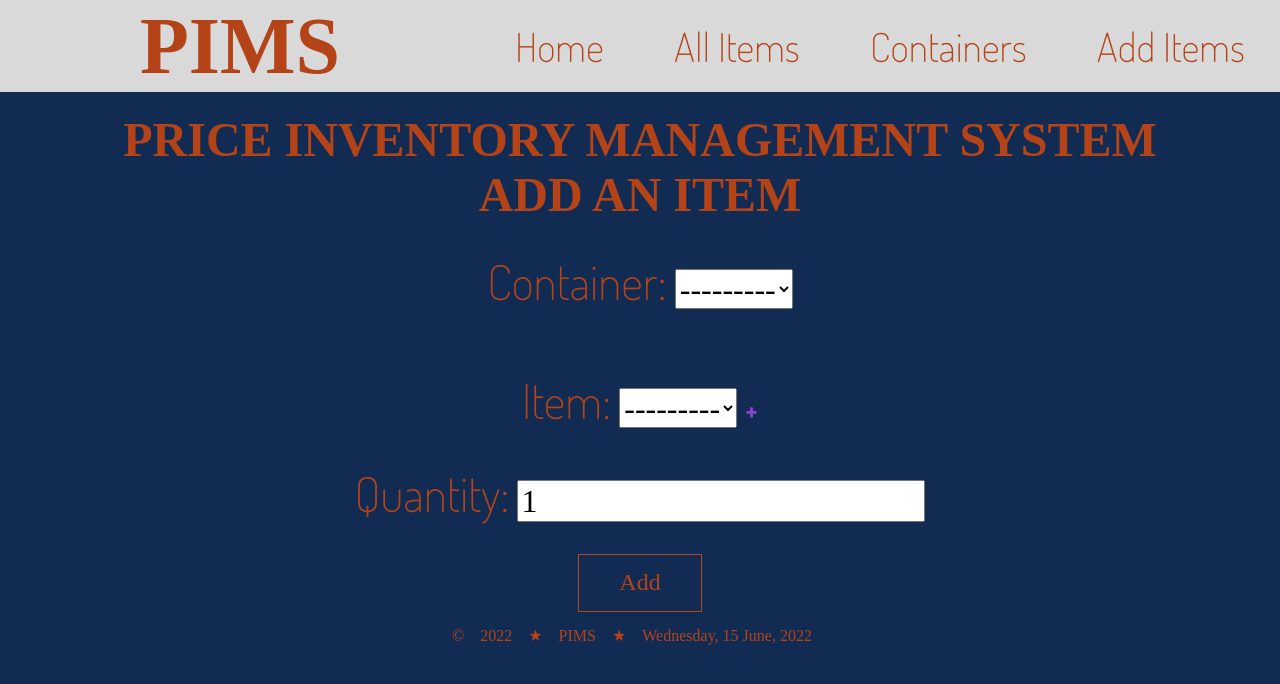
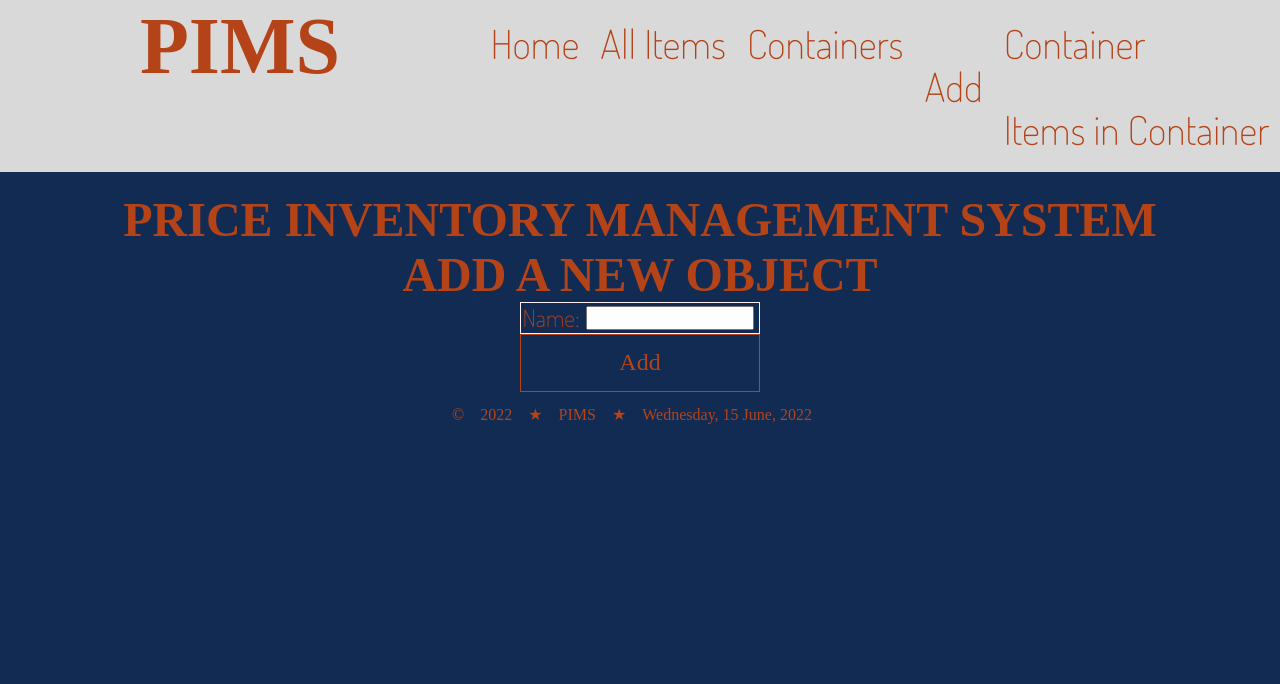
Before and after one commit to spyentist/home_inventory, a Django app: page /pims/addItem/ in a window 1280 px wide. Shown: the top 684 px of the page. Run offline with Django 3.2, Linux system fonts and the light colour scheme; data that the repository does not hold is empty; some web fonts are replaced.

Commit message:
Sub menu style changes and add templates

```diff
--- a/pims/static/pims/main.js
+++ b/pims/static/pims/main.js
@@ -46,6 +46,15 @@ function doInputOutput() {
                     break;
             }
         }
+    }
+
+
+    // Add event listeners for javascript fluidity.
+    if(document.querySelector('#adaptiveMenu')){
+    document.querySelector('#adaptiveMenu').addEventListener('click', adaptiveMenu);
+    }
+    if(document.querySelector('#adaptiveSubMenu')){
+        document.querySelector('#adaptiveSubMenu').addEventListener('click', adaptiveSubMenu);
     }
 
 }
@@ -100,3 +109,14 @@ function adaptiveMenu() {
         links.className = "navigation";
     }
 }
+
+function adaptiveSubMenu() {
+    console.log('subbed')
+    let links = document.getElementById("sub-menu");
+    console.log(links)
+    if (links.className === "sub-menu") {
+        links.className += ".responsive";
+    } else {
+        links.className = "sub-menu";
+    }
+}
--- a/pims/static/pims/pims_large.css
+++ b/pims/static/pims/pims_large.css
@@ -18,4 +18,9 @@
     #pims_subhead{
         display:block;
     }
+
+    .sub-menu, .sub-links {
+        display: none;
+    }
+
 }
--- a/pims/static/pims/pims_medium.css
+++ b/pims/static/pims/pims_medium.css
@@ -57,6 +57,10 @@
         display: none;
     }
 
+    .sub-menu, .sub-links {
+        display: none;
+    }
+
 
 
     .icon_group {
--- a/pims/static/pims/pims_small.css
+++ b/pims/static/pims/pims_small.css
@@ -104,9 +104,13 @@ table {
     border-collapse: collapse;
 }
 
+textarea, select, input {
+    width: 20ch;
+}
+
 tr {
     border: 1px solid var(--accent2-color);
-    padding: 5px, 0 5px, 0;
+    padding: 5px 0 5px 0;
 }
 td {
     padding-left: 5px;
@@ -140,7 +144,7 @@ footer {
     width: 100%;
     background-color: var(--header-color);
     text-align: center;
-    padding: 0;
+    /* padding: 0; */
 }
 
 .menu_icon {
@@ -171,6 +175,12 @@ footer {
 
 .navigation li {
     display: none;
+}
+
+.sub-menu, .sub-links {
+    display: none;
+    /* justify-content: center;
+    align-content: center; */
 }
 
 .responsive {
@@ -328,7 +338,7 @@ footer {
 
 
 
-/* Scrollbat settings */
+/* Scrollbar settings */
 
 
 ::-webkit-scrollbar {
--- a/pims/templates/base.html
+++ b/pims/templates/base.html
@@ -1,13 +1,14 @@
 {% load static %}
 <!DOCTYPE html>
+
 <head>
   <meta charset="utf-8">
   <meta name="viewport" content="width=device-width, initial-scale=1.0">
   <title>{% block title %}PIMS{% endblock %}</title>
   <link rel="stylesheet" href="{% static 'pims/normalize.css' %}" defer>
-  <link rel="stylesheet" href="{% static 'pims/pims_small.css' %}">
-  <link rel="stylesheet" href="{% static 'pims/pims_medium.css' %}" defer>
-  <link rel="stylesheet" href="{% static 'pims/pims_large.css' %}" defer>
+  <link rel="stylesheet" href="{% static 'pims/pims_small.css' %}?{% now 'U' %}">
+  <link rel="stylesheet" href="{% static 'pims/pims_medium.css' %}?{% now 'U' %}" defer>
+  <link rel="stylesheet" href="{% static 'pims/pims_large.css' %}?{% now 'U' %}" defer>
   <link href="https://fonts.googleapis.com/css2?family=Dosis:wght@200&family=Montserrat:wght@200&display=swap"
     rel="stylesheet" defer>
   <link rel="icon" type="image/png" sizes="16x16" href="{% static 'pims/favicon.ico' %}">
@@ -25,12 +26,22 @@
     </a>
     <nav>
       <ul class="navigation" id="navigation">
-        <li class="menu_icon"><a href="javascript:void(0);" onclick="adaptiveMenu()">&#9776;</a></li>
+        <li class="menu_icon"><a id="adaptiveMenu">&#9776;</a></li>
         <li class="links"><a href="{% url 'pims:index' %}">Home</a></li>
         <li class="links"><a href="{% url 'pims:item_list' %}">All Items</a></li>
         <li class="links"><a href="{% url 'pims:container_list' %}">Containers</a></li>
-        <!-- <li class="links"><a href="{% url 'pims:item_list' %}">Edit Items</a></li> -->
-        <li class="links"><a href="{% url 'pims:addItem' %}">Add Items</a></li>
+        <li class="navigation links">
+          <!-- <span class="links"> -->
+          <a href="#" class='links' id="adaptiveSubMenu">Add</a>
+          <!-- </span> -->
+        </li>
+        <li class="'sub-menu">
+          <ul id="sub-menu">
+            <li class="sub-links" ><a href="{% url 'pims:addItem' %}">Items</a></li>
+            <li class="sub-links" ><a href="{% url 'pims:addItem' %}">Container</a></li>
+            <li class="sub-links" ><a href="{% url 'pims:addItem' %}">Items in Container</a></li>
+          </ul>
+        </li>
       </ul>
     </nav>
 
@@ -50,14 +61,14 @@
 <script type="text/javascript">
   let progress = document.querySelector('#progressbar');
   let totalHeight = document.body.scrollHeight - window.innerHeight;
-  if(totalHeight < 0) {
+  if (totalHeight < 0) {
     totalHeight = 0;
   }
-  window.onscroll = function() {
-  let progressHeight = (window.pageYOffset / totalHeight) * 100;
-  progress.style.height = progressHeight+"%";
-  console.log(progressHeight);
-}
+  window.onscroll = function () {
+    let progressHeight = (window.pageYOffset / totalHeight) * 100;
+    progress.style.height = progressHeight + "%";
+    console.log(progressHeight);
+  }
 </script>
 
 </html>
--- /dev/null
+++ b/pims/templates/pims/add.html
@@ -0,0 +1,18 @@
+{% extends "base.html" %}
+{% load static %}
+
+
+{% block title %}Add an {% endblock %}
+
+
+
+{%  block main %}
+<h2>Add a new object</h2>
+<form method="post">
+{% csrf_token %}
+<table>
+{{ form.as_table }}
+</table>
+<input type="submit" class='submitbutton' value="Add">
+</form>
+{% endblock %}
--- a/pims/templates/pims/additems.html
+++ b/pims/templates/pims/additemscontainer.html
@@ -2,7 +2,7 @@
 {% load static %}
 
 
-{% block title %}Add an Item{% endblock %}
+{% block title %}Add an item to a container{% endblock %}
 
 
 
@@ -17,7 +17,7 @@
 <p>
     <label for="id_item">Item:</label>
     {{ form.item }}
-    <a href="" id="" onclick="addItemPopup()"><img src = "{% static '/pims/icon-addlink.svg' %}"></a>
+    <a href="#" id="" onclick="addItemPopup()"><img src = "{% static '/pims/icon-addlink.svg' %}"></a>
 
 <p>
     <label for="id_quantity">Quantity:</label>
@@ -28,9 +28,9 @@
 
 <script>
     function addItemPopup() {
-        let newWindow = window.open('', 'Add Item',  "width=200,height=100");
-        newWindow.document.write("<p>This is 'MsgWindow'. I am 200px wide and 100px tall!</p>");
-        newWindow.document.write(`<button type="button" onclick="window.open('', '_self', ''); window.close();">Discard</button>`);
+        let newWindow = window.open('../addItem/', 'Add Item',  "width=800,height=600");
+        // newWindow.document.write("<p>This is 'MsgWindow'. I am 200px wide and 100px tall!</p>");
+        newWindow.document.append(`<button type="button" onclick="window.open('', '_self', ''); window.close();">Discard</button>`);
     }
 </script>
 {% endblock %}
--- a/pims/templates/pims/deleteitems.html
+++ b/pims/templates/pims/deleteitems.html
@@ -7,7 +7,7 @@
 <!-- <h2>Delete {{object}}</h2> -->
 <form method="post">{% csrf_token %}
 
-    <p>Are you sure you want to delete all <strong>{{ object.quantity }} {{object.name}}</strong>?</p>
+    <p>Are you sure you want to delete <strong> {{object}}</strong>?</p>
 
     <input type="submit" class='submitbutton' value="Confirm">
 
--- a/pims/templates/pims/index.html
+++ b/pims/templates/pims/index.html
@@ -11,8 +11,8 @@
     <div class="sub_icons"><img src="{% static 'pims/Winter.svg' 7 %}" alt="Winter Icon"/></div>
     <div class="sub_icons" style="display: none;"></div>
     <div class="sub_icons"><img src="{% static 'pims/Home Goods.svg' %}" alt="Home Goods Icon"/></div>
-    <div class="sub_icons"><img src="{% static 'pims/Toiletries.svg' %}" alt="Toiletries Icon"/></div>
+    <div class="sub_icons"><img src="{% static 'pims/Toiletries.svg' %}" alt="Cleaning Supplies Icon"/></div>
     <div class="sub_icons"><img src="{% static 'pims/Baby/Baby Blank.svg' %}" alt="Baby  Icon"/></div>
-    <div class="sub_icons"><img src="{% static 'pims/Toilet Paper.svg' %}" alt=""/></div>
+    <div class="sub_icons"><img src="{% static 'pims/Toilet Paper.svg' %}" alt="Toiletries  "/></div>
 </span>
 {% endblock %}
--- a/pims/templates/pims/item_list.html
+++ b/pims/templates/pims/item_list.html
@@ -14,8 +14,7 @@
 
     {% for items in item %}
     <tr>
-        <td class='namecol'><a href="{% url 'pims:editItem' items.id %}">{{ items.name }} </a></td>
-        <td><a>{{ items.quantity }}</a></td>
+        <td class='namecol'><a href="{% url 'pims:ItemDetail' items.id %}">{{ items.name }} </a></td>
         <td><a href="{% url 'pims:editItem' items.id %}"> <img src="{% static 'pims/pencil.svg' %}" alt="edit icon"/></a></td>
         <td><a href="{% url 'pims:deleteItem' items.id %}"> <img src="{% static 'pims/trash.svg' %}" alt='delete icon'/> </a></td>
     </tr>
--- a/pims/urls.py
+++ b/pims/urls.py
@@ -8,11 +8,17 @@ app_name = 'pims'
 urlpatterns = [
     path('', views.IndexView.as_view(), name='index'),
     path('allItems/', views.itemListView.as_view(), name='item_list'),
-    path('contents/<int:pk>', views.contentsView.as_view(), name='contents'),
-    path('allcontainers/', views.containerListView.as_view(), name='container_list'),
-    path('season/<int:pk>', views.seasonView.as_view(), name='season'),
-    path('edit/<int:pk>', views.editItem.as_view(), name='editItem'),
-    path('delete/<int:pk>', views.deleteitem.as_view(), name='deleteItem'),
+    path('contents/<int:pk>/', views.contentsView.as_view(), name='contents'),
+    path('allContainers/', views.containerListView.as_view(), name='container_list'),
+    path('season/<int:pk>/', views.seasonView.as_view(), name='season'),
+    path('editItem/<int:pk>/', views.editItem.as_view(), name='editItem'),
+    path('editIC/<int:pk>/', views.editIC.as_view(), name='editIC'),
+    path('editContainer/<int:pk>/', views.editContainer.as_view(), name='editContainer'),
+    path('delete/<int:pk>/', views.deleteitem.as_view(), name='deleteItem'),
+    path('delete/<int:pk>/', views.deleteContainer.as_view(), name='deleteContainer'),
     path('test/', views.test.as_view(), name='test'),
-    path('addItem/', views.additemView.as_view(), name='addItem')
+    path('addItem/', views.additemView.as_view(), name='addItem'),
+    path('addIC/', views.addICView.as_view(), name='I2C'),
+    path('addContainer/', views.addcontainerView.as_view(), name='addCont'),
+    path('itemDetail/<int:pk>/', views.itemDetailView.as_view(), name='ItemDetail'),
 ]
--- a/pims/views.py
+++ b/pims/views.py
@@ -1,7 +1,7 @@
 from tempfile import template
 from django.views import generic
 
-from pims.forms import CreateItemContainerForm
+from pims.forms import containerForm
 
 # Create your views here.
 
@@ -44,9 +44,12 @@ class contentsView(generic.ListView):
 # * Above views are working as desired
 
 
+class itemDetailView(generic.DetailView):
+    model = container
 
 
-class editItem(generic.UpdateView):
+
+class editIC(generic.UpdateView):
     template_name = "pims/editItems.html"
     model = item_container
     context_object_name = 'item'
@@ -55,17 +58,55 @@ class editItem(generic.UpdateView):
         'quantity',
         'container'
     }
-    success_url="../allItems/"
+    success_url="../../allItems/"
 
-class additemView(generic.CreateView):
+class editItem(generic.UpdateView):
+    template_name = "pims/editItems.html"
+    model = item
+    context_object_name = 'item'
+    fields = {
+        'name'
+    }
+    success_url="../../allItems/"
+
+class editContainer(generic.UpdateView):
+    template_name = "pims/editItems.html"
+    model = container
+    context_object_name = 'item'
+    form_class = containerForm
+    success_url="../../allContainers/"
+
+class addICView(generic.CreateView):
     model = item_container
-    template_name = 'pims/additems.html'
+    template_name = 'pims/additemscontainer.html'
     fields = {
         'item',
         'quantity',
         'container'
     }
-    success_url="../allItems/"
+    success_url="../../allItems/"
+
+class additemView(generic.CreateView):
+    model = item
+    template_name = 'pims/add.html'
+    fields = {
+        'name'
+    }
+    success_url="../../allItems/"
+
+class addcontainerView(generic.CreateView):
+    model = container
+    template_name = 'pims/add.html'
+    # fields = {
+    # 'location',
+    # 'row_letter',
+    # 'column_number',
+    # 'description',
+    # 'season',
+    # 'is_partial',
+    # }
+    success_url="../../allcontainers/"
+    form_class = containerForm
 
 
 
@@ -77,7 +118,14 @@ class additemView(generic.CreateView):
 class deleteitem(generic.DeleteView):
     model = item
     template_name = 'pims/deleteitems.html'
-    success_url = "../allItems/"
+    success_url = "../../allItems/"
+
+class deleteContainer(generic.DeleteView):
+    model = container
+    template_name = 'pims/deleteitems.html'
+    success_url = "../../allContainers/"
+
+
 
 
 class test(generic.ListView):
```
Also changed, not shown: pims/forms.py (+12 -15 lines), pims/templates/pims/container_list.html (+13 -8 lines), pims/tests.py (line endings or trailing spaces).
